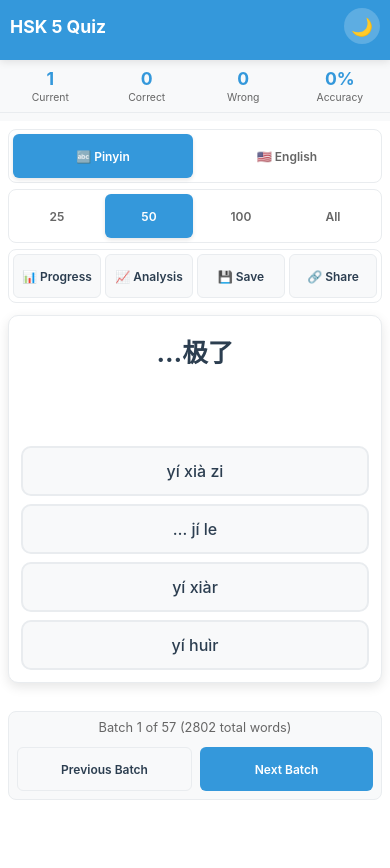
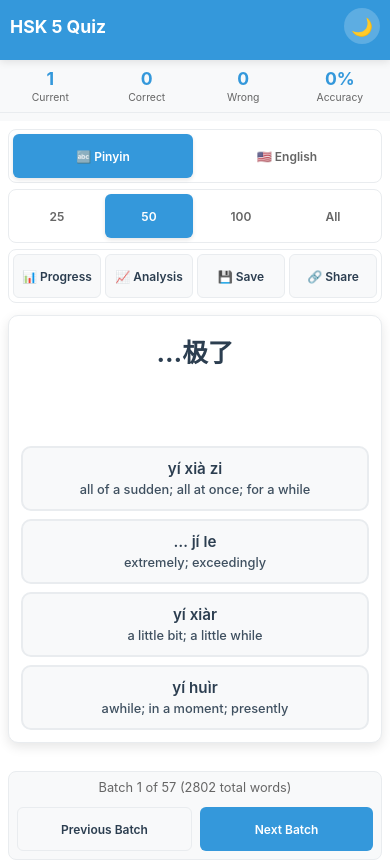
Before and after one commit to Hhhpraise/hsk-quiz, a plain HTML site: page index.html in a window 390 px wide. Before the commit the page ends 844 px from the top, so only its background shows below. Drawn offline with nearby package versions, Linux system fonts and the light colour scheme.

Commit message:
Improve option display for mobile and pinyin mode
Refactored option rendering to use a new createOptionElement function, ensuring consistent formatting and improved readability, especially on mobile devices. Added separate styling for pinyin and English text within options, and updated CSS for better spacing and font sizes across breakpoints.

```diff
--- a/index.html
+++ b/index.html
@@ -321,6 +321,10 @@
             position: relative;
             overflow: hidden;
             color: var(--text-primary);
+            display: flex;
+            flex-direction: column;
+            justify-content: center;
+            min-height: 70px;
         }
 
         .option:hover {
@@ -351,6 +355,19 @@
             color: white;
             border-color: var(--error);
             animation: shake 0.5s ease;
+        }
+
+        /* Option content styling for better mobile display */
+        .option-pinyin {
+            font-size: 1.1rem;
+            font-weight: 600;
+            margin-bottom: 4px;
+        }
+
+        .option-english {
+            font-size: 0.9rem;
+            opacity: 0.9;
+            line-height: 1.3;
         }
 
         /* Review Section */
@@ -840,12 +857,25 @@
             }
 
             .option {
-                padding: 14px 12px;
+                padding: 12px 10px;
                 font-size: 1rem;
-                min-height: 54px;
+                min-height: 70px;
                 display: flex;
                 align-items: center;
                 justify-content: center;
+                flex-direction: column;
+            }
+
+            .option-pinyin {
+                font-size: 1rem;
+                font-weight: 600;
+                margin-bottom: 4px;
+            }
+
+            .option-english {
+                font-size: 0.85rem;
+                opacity: 0.9;
+                line-height: 1.2;
             }
 
             .batch-navigation {
@@ -998,11 +1028,19 @@
             }
 
             .option {
-                padding: 12px 8px;
+                padding: 10px 8px;
                 font-size: 0.9rem;
-                min-height: 50px;
+                min-height: 65px;
                 border-radius: 10px;
                 font-size: 16px;
+            }
+
+            .option-pinyin {
+                font-size: 0.95rem;
+            }
+
+            .option-english {
+                font-size: 0.8rem;
             }
 
             .quick-stats {
@@ -1125,9 +1163,17 @@
             }
 
             .option {
-                padding: 10px 8px;
+                padding: 8px 6px;
                 font-size: 0.85rem;
-                min-height: 44px;
+                min-height: 60px;
+            }
+
+            .option-pinyin {
+                font-size: 0.9rem;
+            }
+
+            .option-english {
+                font-size: 0.75rem;
             }
         }
 
@@ -1613,17 +1659,7 @@
                 if (incorrectOptions.length >= 3) break;
                 if (!usedWords.has(similarWord.chinese)) {
                     usedWords.add(similarWord.chinese);
-
-                    const option = document.createElement('div');
-                    option.className = 'option';
-
-                    // Mobile-friendly text: shorter on small screens
-                    const isMobile = window.innerWidth <= 768;
-                    option.textContent = isPinyinMode
-                        ? (isMobile ? similarWord.pinyin : `${similarWord.pinyin} - ${similarWord.english}`)
-                        : similarWord.english;
-
-                    incorrectOptions.push(option);
+                    incorrectOptions.push(createOptionElement(similarWord, false));
                 }
             }
 
@@ -1634,22 +1670,42 @@
 
                 if (!usedWords.has(candidateWord.chinese) && candidateWord.chinese !== correctWord.chinese) {
                     usedWords.add(candidateWord.chinese);
-
-                    const option = document.createElement('div');
-                    option.className = 'option';
-
-                    // Mobile-friendly text: shorter on small screens
-                    const isMobile = window.innerWidth <= 768;
-                    option.textContent = isPinyinMode
-                        ? (isMobile ? candidateWord.pinyin : `${candidateWord.pinyin} - ${candidateWord.english}`)
-                        : candidateWord.english;
-
-                    incorrectOptions.push(option);
+                    incorrectOptions.push(createOptionElement(candidateWord, false));
                 }
                 index++;
             }
 
             return incorrectOptions;
+        }
+
+        // Create option element with proper formatting for mobile
+        function createOptionElement(word, isCorrect) {
+            const option = document.createElement('div');
+            option.className = 'option';
+            if (isCorrect) {
+                option.dataset.correct = 'true';
+            }
+
+            const isMobile = window.innerWidth <= 768;
+
+            if (isPinyinMode) {
+                // For pinyin mode, always show both pinyin and English
+                const pinyinEl = document.createElement('div');
+                pinyinEl.className = 'option-pinyin';
+                pinyinEl.textContent = word.pinyin;
+
+                const englishEl = document.createElement('div');
+                englishEl.className = 'option-english';
+                englishEl.textContent = word.english;
+
+                option.appendChild(pinyinEl);
+                option.appendChild(englishEl);
+            } else {
+                // For English mode, just show English
+                option.textContent = word.english;
+            }
+
+            return option;
         }
 
         // Generate question and options with error handling - DETERMINISTIC OPTION ORDER
@@ -1706,15 +1762,7 @@
                 optionsEl.innerHTML = '';
 
                 // Create correct option
-                const correctOption = document.createElement('div');
-                correctOption.className = 'option';
-                correctOption.dataset.correct = 'true';
-
-                // Mobile-friendly text: shorter on small screens
-                const isMobile = window.innerWidth <= 768;
-                correctOption.textContent = isPinyinMode
-                    ? (isMobile ? currentWord.pinyin : `${currentWord.pinyin} - ${currentWord.english}`)
-                    : currentWord.english;
+                const correctOption = createOptionElement(currentWord, true);
 
                 // Create incorrect options using similar words (deterministic)
                 const incorrectOptions = generateIncorrectOptions(currentWord);
```
